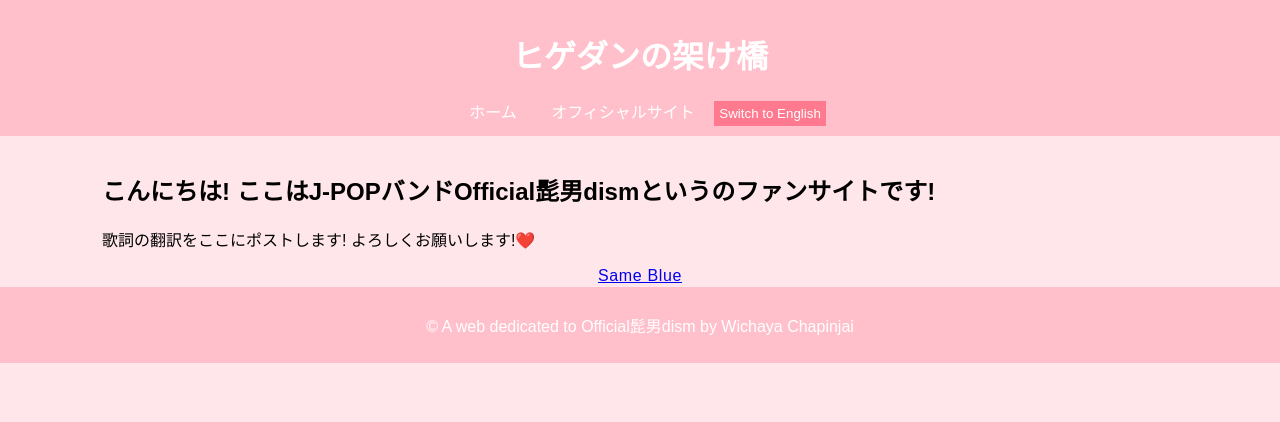
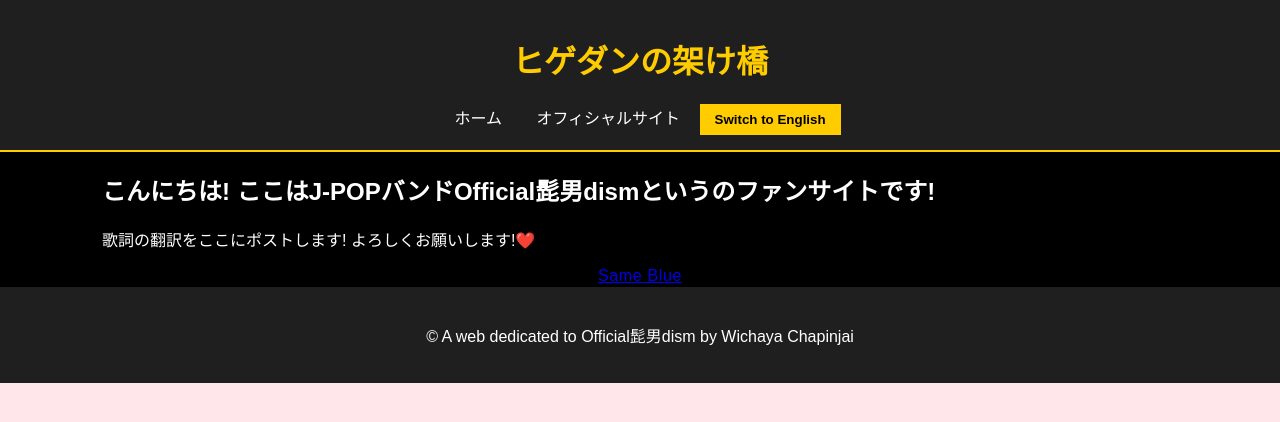
Before and after one commit to wichayac/Higedan-Bridge, a Flask app: page / in a window 1280 px wide. Shown: the top 422 px of the page. Run offline with Flask 3, Linux system fonts and the light colour scheme.

Commit message:
Feature:  implement CSS variables for dynamic styling and Style: update home theme to black & yellow

```diff
--- a/static/css/style.css
+++ b/static/css/style.css
@@ -1,24 +1,35 @@
+:root {
+    --bg-color: black;
+    --accent-color: #ffcc00;
+    --accent--color--dark: #886d00;
+    --text-color: white;
+    --header-bg: #1f1f1f;
+}
+
 body {
-    font-family:noto-sans-cjk-jp, sans-serif, "ヒラギノ角ゴ ProN W3", "Hiragino Kaku Gothic Pro", "游ゴシック体", YuGothic, "Yu Gothic Medium", "メイリオ", "Meiryo", "ＭＳ Ｐゴシック", "Arial", sans-serif;
+    font-family: noto-sans-cjk-jp, sans-serif, "Hiragino Kaku Gothic Pro", "Meiryo", sans-serif;
     margin: 0;
     padding: 0;
-    background-color: #f4f4f4;
+    background-color: var(--bg-color);
+    color: var(--text-color);
 }
 
 header {
     text-align: center;
-    padding: 10px 0;
-    background:pink;
-    color: #ffffff;
+    padding: 15px 0;
+    background: var(--header-bg);
+    color: var(--accent-color);
+    border-bottom: 2px solid var(--accent-color); /* header's underline */
     position: fixed;
     width: 100%;
     top: 0;
     overflow: hidden;
+    z-index: 1000 /* keep header on top */
 }
 
 h2, p {
     text-align: center;
-    font-family: noto-sans-cjk-jp, sans-serif, "ヒラギノ角ゴ ProN W3", "Hiragino Kaku Gothic Pro", "游ゴシック体", YuGothic, "Yu Gothic Medium", "メイリオ", "Meiryo", "ＭＳ Ｐゴシック", "Arial", sans-serif;
+    font-family: noto-sans-cjk-jp, sans-serif, "Hiragino Kaku Gothic Pro", "Meiryo", sans-serif;
 }
 
 .left-side {
@@ -41,22 +52,22 @@
 }
 
 a:hover {
-    color: black;
-    transition: 0.45s;
+    color: var(--accent-color);
+    transition: 0.3s;
 }
 
 main {
     padding: 2px;
     margin-top: 150px;
+    background-color: var(--bg-color);
 }
 
 footer {
     text-align: center;
-    padding: 10px 0;
-    background:pink;
-    color: #ffffff;
+    padding: 20px 0;
+    background: var(--header-bg);
+    color: var(--text-color);
     width: 100%;
-    bottom: 0;
 }
 
 ::selection {
@@ -64,29 +75,31 @@
   }
 
 .language-button {
-    padding: 5px 5px;
-    background-color: rgb(255, 121, 143);
-    color: white;
+    padding: 8px 15px;
+    background-color: var(--accent-color);
+    color: black;
     border: none;
     cursor: pointer;
+    font-weight: bold;
 }
 
 .language-button:hover {
-    background-color: black;
-    transition: 0.45s
+    background-color: var(--accent--color--dark);
+    color: white;
+    transition: 0.3s;
 }
 
 div {
     text-align: center;
     font-size: 16px;
-    font-family:noto-sans-cjk-jp, sans-serif, "ヒラギノ角ゴ ProN W3", "Hiragino Kaku Gothic Pro", "游ゴシック体", YuGothic, "Yu Gothic Medium", "メイリオ", "Meiryo", "ＭＳ Ｐゴシック", "Arial", sans-serif;
+    font-family: noto-sans-cjk-jp, sans-serif, "Hiragino Kaku Gothic Pro", "Meiryo", sans-serif;
     letter-spacing: 0.04em;
 }
 
 .lyrics-text {
     white-space: pre-line;
     text-align: center;
-    line-height: 1.8;
+    line-height: 2;
     padding: 20px;
     transition: opacity 0.4s ease-in-out;
     opacity: 1;
```
